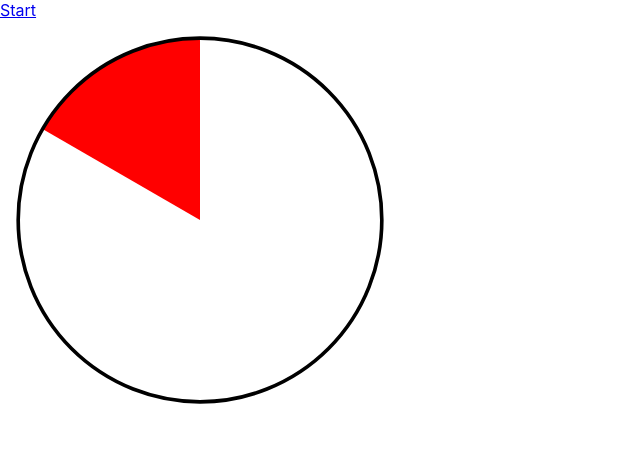
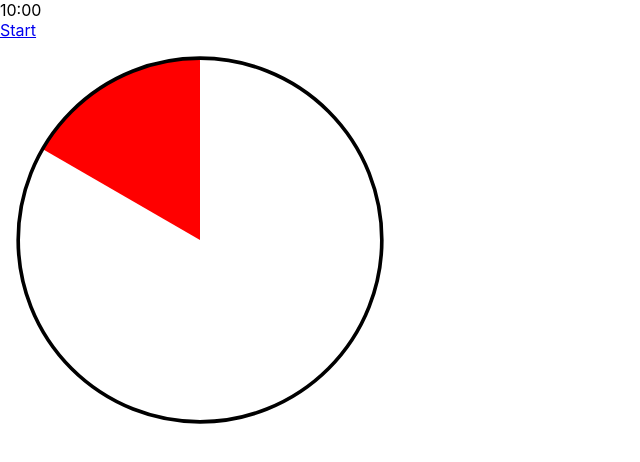
Before and after one commit to dtanzer/kweck, a React (Create React App) app: page / in a window 1280 px wide. Shown: the top 462 px of the page, without its empty margins (0-640 px from the left). Built offline with nearby package versions, Linux system fonts and the light colour scheme.

Commit message:
Config now tracks remaining milliseconds.
It uses a function to convert this value to mins:secs which is not
implemented yet. So, the timer always shows 10:00 for now.

```diff
--- a/src/Config.js
+++ b/src/Config.js
@@ -1,18 +1,43 @@
 import React, {useState} from 'react';
 
-export function Config({startTimer, stopTimer}) {
+function calculateRemainingTime() {
+	return {
+		mins: 10,
+		secs: 0
+	}
+}
+
+export function Config({startTimer = setInterval,
+		stopTimer = clearInterval,
+		calcRemaining=calculateRemainingTime,
+		currentTime=Date.now,
+	}) {
 	const [runningInterval, setRunningInterval] = useState(null);
-	const timerCallback = () => {};
+	const [countDownFrom, setCountDownFrom] = useState(10*60*1000);
+	const [elapsedTime, setElapsedTime] = useState(0);
+	const [startTime, setStartTime] = useState(0);
+
+	const timerCallback = () => {
+		setElapsedTime(currentTime() - startTime);
+	};
 	const onStartClicked = () => {
 		if(runningInterval != null) {
 			stopTimer(runningInterval);
 		}
-		const iid = startTimer(timerCallback);
+		setElapsedTime(0);
+		setStartTime(currentTime());
+		const iid = startTimer(timerCallback, 20);
 		setRunningInterval(iid);
 	};
 
+	const { mins, secs } = calcRemaining(countDownFrom - elapsedTime);
 	return (
 		<div>
+			<div>
+				<span className="remaining-mins">{mins.toLocaleString('en-US', {minimumIntegerDigits: 2, useGrouping:false})}</span>
+				:
+				<span className="remaining-secs">{secs.toLocaleString('en-US', {minimumIntegerDigits: 2, useGrouping:false})}</span>
+			</div>
 			<a className="start-timer" href="#" onClick={onStartClicked}>Start</a>
 		</div>
 	);
```
Also changed, not shown: 1 other file (tests, documents, lock files or other folders).
